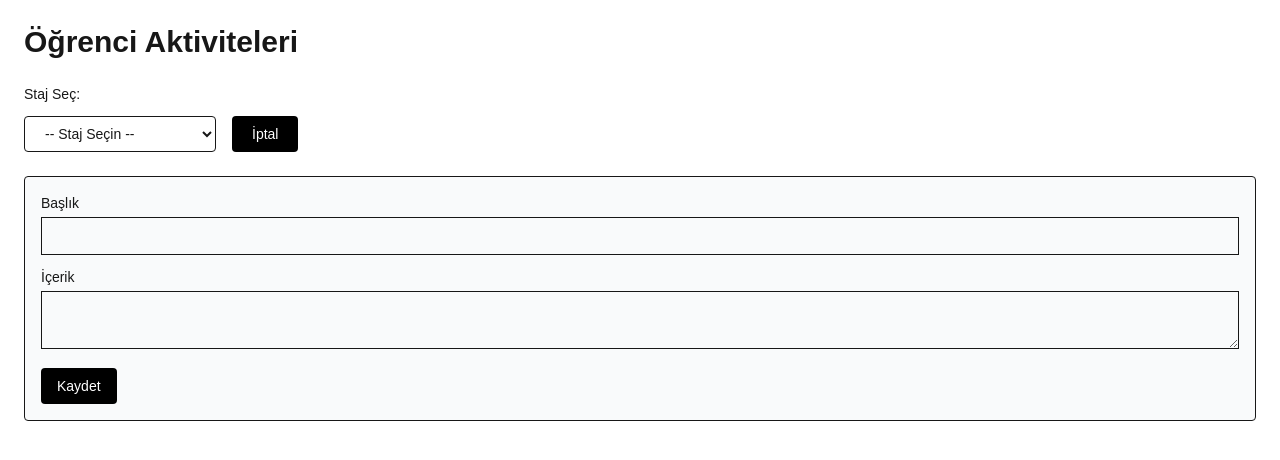
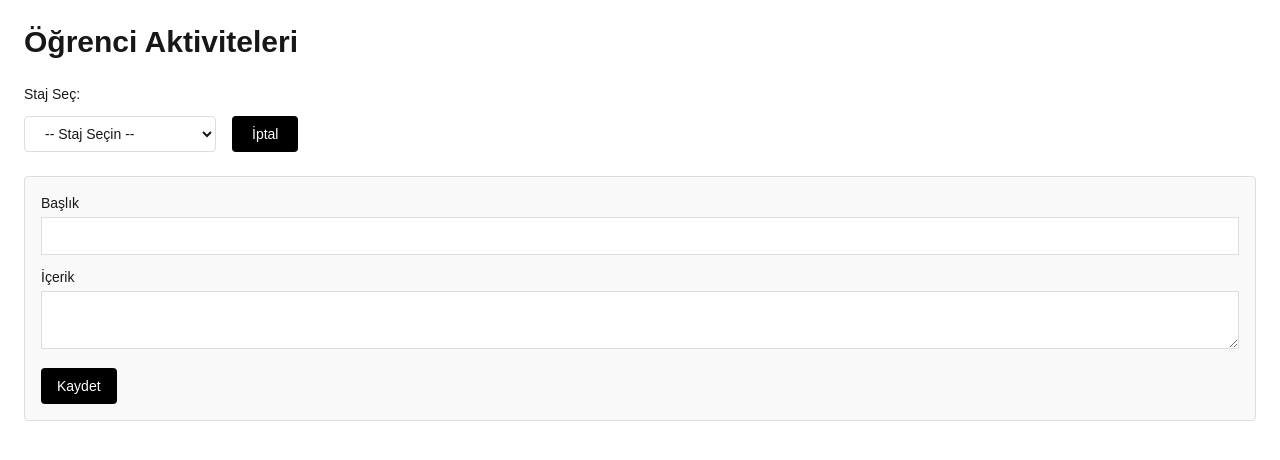
Before and after one commit to ceren15/BBBF-Project, a Next.js app: page /student-activities in a window 1280 px wide. Both pictures are taken after a click on the button "+ Yeni Aktivite Ekle". Shown: the top 460 px of the page. Built offline with nearby package versions, Linux system fonts and the light colour scheme.

Commit message:
Update StudentActivities.tsx

```diff
--- a/src/components/StudentActivities.tsx
+++ b/src/components/StudentActivities.tsx
@@ -1,4 +1,4 @@
-"use client"; // Eğer Next.js 13+ app router kullanıyorsanız
+"use client";
 
 import { useState } from "react";
 
@@ -15,8 +15,7 @@ export default function StudentActivities() {
 
   const handleAddActivity = () => {
     if (!selectedInternship) return alert("Lütfen bir staj seçin.");
-    if (!newActivity.title || !newActivity.content)
-      return alert("Lütfen başlık ve içerik girin.");
+    if (!newActivity.title || !newActivity.content) return alert("Lütfen başlık ve içerik girin.");
 
     const updated = { ...activities };
     const current = updated[selectedInternship] || [];
@@ -37,14 +36,14 @@ export default function StudentActivities() {
   );
 
   return (
-    <div className="p-6 max-w-screen-xl mx-auto">
+    <div className="p-6 max-w-screen-xl mx-auto text-[var(--foreground)] bg-[var(--background)]">
       <h2 className="text-3xl font-bold mb-6">Öğrenci Aktiviteleri</h2>
 
       <div className="flex items-end gap-4 mb-6">
         <div className="flex flex-col w-full sm:w-auto">
           <label className="text-sm font-medium mb-3">Staj Seç:</label>
           <select
-            className="border rounded px-4 py-2 text-sm"
+            className="border border-[var(--border)] rounded px-4 py-2 text-sm bg-[var(--background)] text-[var(--foreground)]"
             value={selectedInternship || ""}
             onChange={(e) => setSelectedInternship(e.target.value)}
           >
@@ -68,17 +67,17 @@ export default function StudentActivities() {
       </div>
 
       {showForm && (
-        <div className="border rounded p-4 bg-gray-50 mb-6">
+        <div className="border border-[var(--border)] rounded p-4 bg-[var(--muted)] mb-6">
           <label className="block mb-1 text-sm">Başlık</label>
           <input
             type="text"
-            className="border w-full px-3 py-2 mb-3 text-sm"
+            className="border border-[var(--border)] w-full px-3 py-2 mb-3 text-sm bg-[var(--background)] text-[var(--foreground)]"
             value={newActivity.title}
             onChange={(e) => setNewActivity({ ...newActivity, title: e.target.value })}
           />
           <label className="block mb-1 text-sm">İçerik</label>
           <textarea
-            className="border w-full px-3 py-2 mb-3 text-sm"
+            className="border border-[var(--border)] w-full px-3 py-2 mb-3 text-sm bg-[var(--background)] text-[var(--foreground)]"
             value={newActivity.content}
             onChange={(e) => setNewActivity({ ...newActivity, content: e.target.value })}
           />
@@ -93,8 +92,8 @@ export default function StudentActivities() {
 
       {allActivities.length > 0 && (
         <div className="overflow-x-auto">
-          <table className="w-full bg-white shadow-sm rounded text-left border border-gray-100">
-            <thead className="bg-gray-100 text-sm text-gray-700">
+          <table className="w-full bg-[var(--background)] shadow-sm rounded text-left border border-[var(--border)]">
+            <thead className="bg-[var(--muted)] text-sm text-[var(--foreground)]">
               <tr>
                 <th className="px-4 py-2">Staj</th>
                 <th className="px-4 py-2">Başlık</th>
@@ -103,8 +102,8 @@ export default function StudentActivities() {
             </thead>
             <tbody>
               {allActivities.map((act, idx) => (
-                <tr key={idx} className="hover:bg-gray-50 text-sm">
-                  <td className="px-4 py-2 font-medium text-black">{act.internshipName}</td>
+                <tr key={idx} className="hover:bg-[var(--hover)] text-sm">
+                  <td className="px-4 py-2 font-medium">{act.internshipName}</td>
                   <td className="px-4 py-2">{act.title}</td>
                   <td className="px-4 py-2">{act.content}</td>
                 </tr>
```
